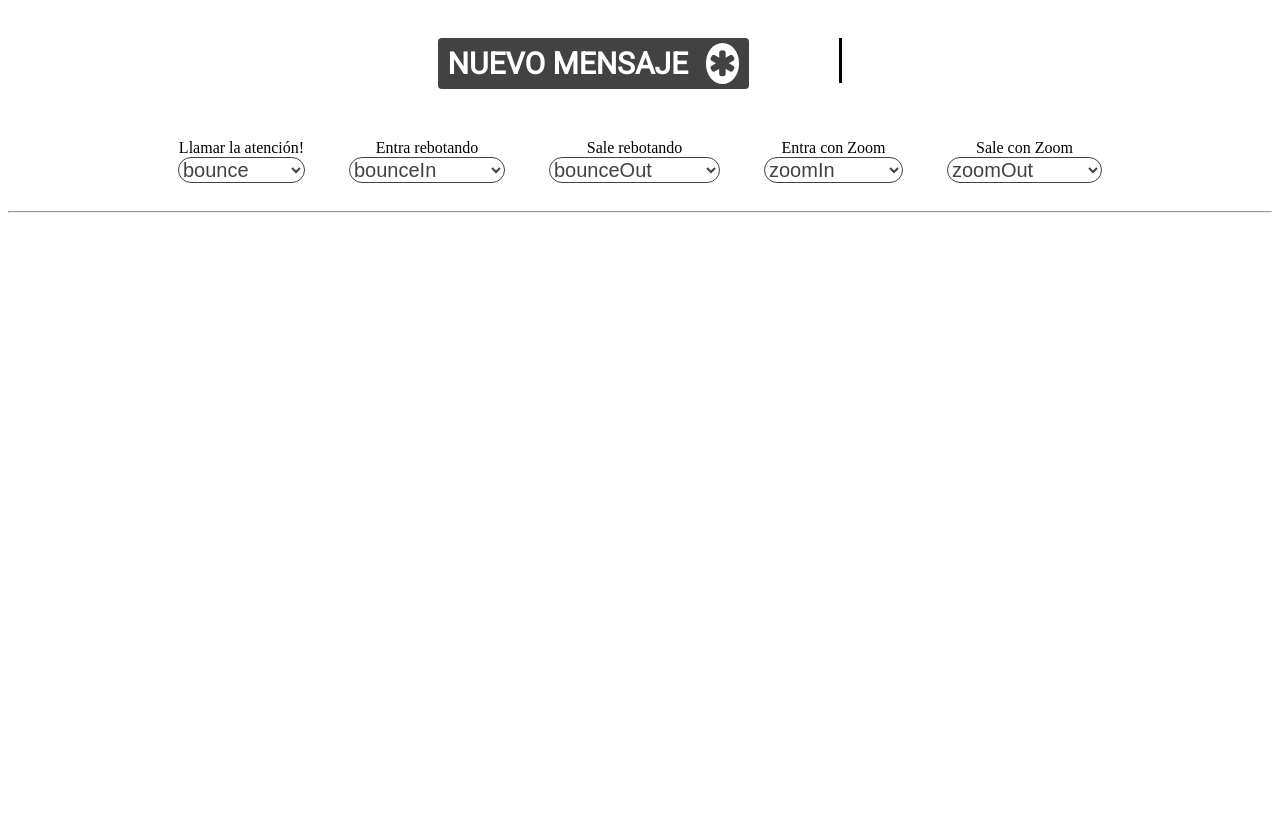
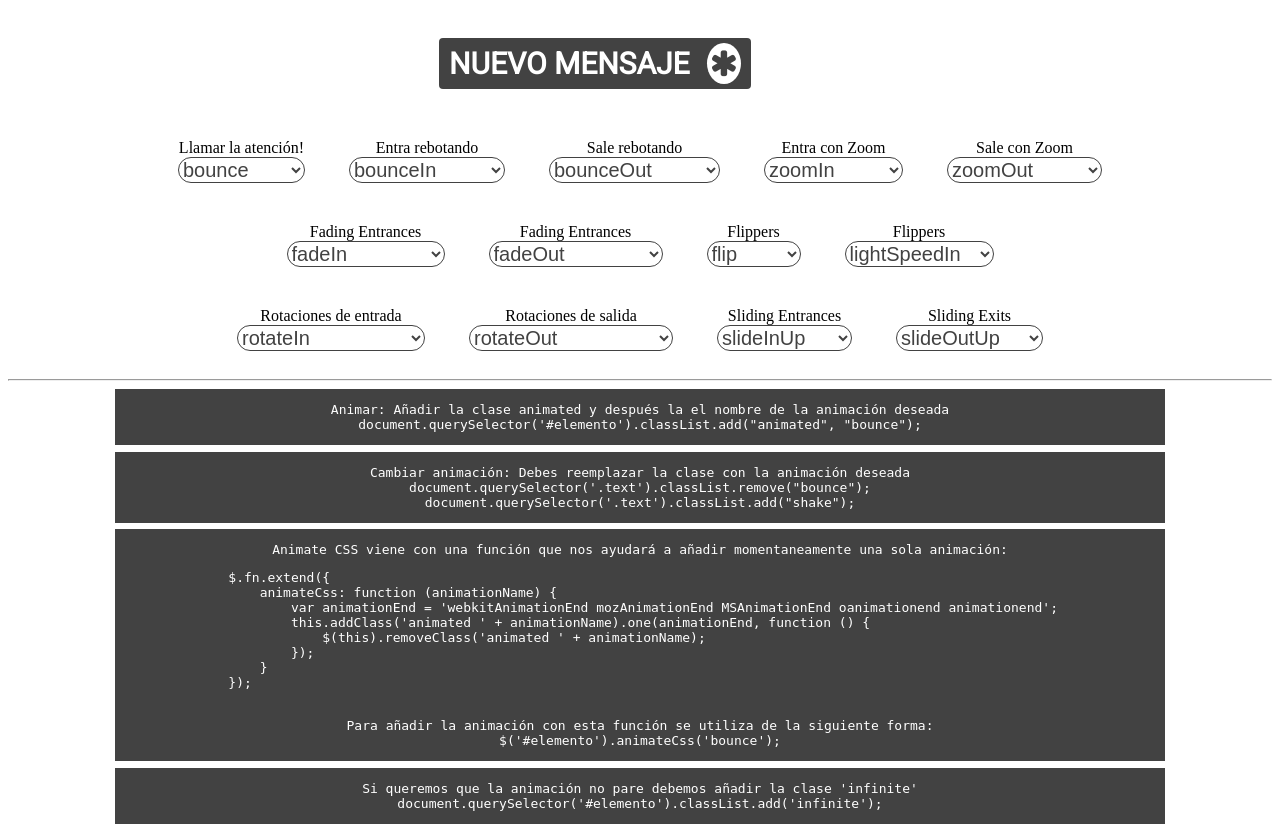
Before and after one commit to eichgi/blog-hoclabs, a PHP site: page / in a window 1280 px wide. Before the commit the page ends 213 px from the top, so only its background shows below. Run offline with PHP 8.4, Linux system fonts and the light colour scheme; some libraries are stand-ins or nearby versions.

Commit message:
Actualizando practica de animate css

```diff
--- a/animate-css/index.html
+++ b/animate-css/index.html
@@ -11,7 +11,6 @@
 
 <div class="contenedor">
     <p class="text">NUEVO MENSAJE <span class="badge"><i class="fa fa-asterisk"></i></span></p>
-    <span class="vertical-line"></span>
 </div>
 
 <div class="contenedor">
@@ -73,15 +72,147 @@
             <option value="zoomOutUp">zoomOutUp</option>
         </select>
     </div>
+</div>
+
+<div class="contenedor">
+    <div class="estilo-animacion">
+        <label>Fading Entrances</label>
+        <select class="select-animar">
+            <option value="fadeIn">fadeIn</option>
+            <option value="fadeInDown">fadeInDown</option>
+            <option value="fadeInDownBig">fadeInDownBig</option>
+            <option value="fadeInLeft">fadeInLeft</option>
+            <option value="fadeInLeftBig">fadeInLeftBig</option>
+            <option value="fadeInRight">fadeInRight</option>
+            <option value="fadeInRightBig">fadeInRightBig</option>
+            <option value="fadeInUp">fadeInUp</option>
+            <option value="fadeInUpBig">fadeInUpBig</option>
+        </select>
+    </div>
+
+    <div class="estilo-animacion">
+        <label>Fading Entrances</label>
+        <select class="select-animar">
+            <option value="fadeOut">fadeOut</option>
+            <option value="fadeOutDown">fadeOutDown</option>
+            <option value="fadeOutDownBig">fadeOutDownBig</option>
+            <option value="fadeOutLeft">fadeOutLeft</option>
+            <option value="fadeOutLeftBig">fadeOutLeftBig</option>
+            <option value="fadeOutRight">fadeOutRight</option>
+            <option value="fadeOutRightBig">fadeOutRightBig</option>
+            <option value="fadeOutUp">fadeOutUp</option>
+            <option value="fadeOutUpBig">fadeOutUpBig</option>
+        </select>
+    </div>
+
+    <div class="estilo-animacion">
+        <label>Flippers</label>
+        <select class="select-animar">
+            <option value="flip">flip</option>
+            <option value="flipInX">flipInX</option>
+            <option value="flipInY">flipInY</option>
+            <option value="flipOutX">flipOutX</option>
+            <option value="flipOutY">flipOutY</option>
+        </select>
+    </div>
+
+    <div class="estilo-animacion">
+        <label>Flippers</label>
+        <select class="select-animar">
+            <option value="lightSpeedIn">lightSpeedIn</option>
+            <option value="lightSpeedOut">lightSpeedOut</option>
+        </select>
+    </div>
+</div>
+
+<div class="contenedor">
+    <div class="estilo-animacion">
+        <label>Rotaciones de entrada</label>
+        <select class="select-animar">
+            <option value="rotateIn">rotateIn</option>
+            <option value="RotateInDownLeft">RotateInDownLeft</option>
+            <option value="rotateInDownRight">rotateInDownRight</option>
+            <option value="rotateInUpLeft">rotateInUpLeft</option>
+            <option value="rotateInUpRight">rotateInUpRight</option>
+        </select>
+    </div>
+
+    <div class="estilo-animacion">
+        <label>Rotaciones de salida</label>
+        <select class="select-animar">
+            <option value="rotateOut">rotateOut</option>
+            <option value="RotateOutDownLeft">RotateOutDownLeft</option>
+            <option value="rotateOutDownRight">rotateOutDownRight</option>
+            <option value="rotateOutUpLeft">rotateOutUpLeft</option>
+            <option value="rotateOutUpRight">rotateOutUpRight</option>
+        </select>
+    </div>
+
+    <div class="estilo-animacion">
+        <label>Sliding Entrances</label>
+        <select class="select-animar">
+            <option value="slideInUp">slideInUp</option>
+            <option value="slideInDown">SlideInDown</option>
+            <option value="slideInLeft">slideInLeft</option>
+            <option value="slideInRight">slideInRight</option>
+        </select>
+    </div>
+
+    <div class="estilo-animacion">
+        <label>Sliding Exits</label>
+        <select class="select-animar">
+            <option value="slideOutUp">slideOutUp</option>
+            <option value="slideOutDown">slideOutDown</option>
+            <option value="slideOutLeft">slideOutLeft</option>
+            <option value="slideOutRight">slideOutRight</option>
+        </select>
+    </div>
+</div>
+
+<hr>
+
+<div class="contenedor">
+    <div class="code">
+        Animar: Añadir la clase animated y después la el nombre de la animación deseada
+        <br>
+        document.querySelector('#elemento').classList.add("animated", "bounce");
+    </div>
+
+    <div class="code">
+        Cambiar animación: Debes reemplazar la clase con la animación deseada
+        <br>
+        document.querySelector('.text').classList.remove("bounce");
+        <br>
+        document.querySelector('.text').classList.add("shake");
+    </div>
+
+    <div class="code">
+        Animate CSS viene con una función que nos ayudará a añadir momentaneamente una sola animación:
+        <br>
+        <pre>
+            $.fn.extend({
+                animateCss: function (animationName) {
+                    var animationEnd = 'webkitAnimationEnd mozAnimationEnd MSAnimationEnd oanimationend animationend';
+                    this.addClass('animated ' + animationName).one(animationEnd, function () {
+                        $(this).removeClass('animated ' + animationName);
+                    });
+                }
+            });
+        </pre>
+
+        Para añadir la animación con esta función se utiliza de la siguiente forma:
+        <br>
+        $('#elemento').animateCss('bounce');
+    </div>
+
+    <div class="code">
+        Si queremos que la animación no pare debemos añadir la clase 'infinite'
+        <br>
+        document.querySelector('#elemento').classList.add('infinite');
+    </div>
 
 </div>
 
-<hr>
-<!--<button id="bounceOutLeft" class="btn">bounceOutLeft</button>
-<button id="bounce" class="btn">bounce</button>
-<button id="pulse" class="btn">pulse</button>
-<button id="custom" class="btn">custom</button>
-<button id="infinite" class="btn">Infinitamente</button>-->
 <script src="../datatable/js/jquery.js"></script>
 <script>
     $.fn.extend({
@@ -97,25 +228,10 @@
         $('.text').animateCss($(this).val());
     });
 
-    /*$('#infinite').click(function () {
-     $('.text').toggleClass('infinite');
-     });
-
-     $('#bounce').click(function () {
-     $('.text').toggleClass('bounce')
-     });
-
-     $('#pulse').click(function () {
-     $('.text').toggleClass('pulse')
-     });
-
-     $('#custom').click(function () {
-     $('.text').animateCss('pulse')
-     });
-
-     $('#bounceOutLeft').click(function () {
-     $('.text').addClass('bounceOutLeft')
-     });*/
+    $('.btn').click(function () {
+        document.querySelector('.text').classList.remove("bounce");
+        document.querySelector('.text').classList.add("shake");
+    });
 </script>
 </body>
 </html>
--- a/animate-css/style.css
+++ b/animate-css/style.css
@@ -62,3 +62,24 @@ body {
 .estilo-animacion > label {
     display: block;
 }
+
+.pre {
+    display: inline-block;
+    background-color: #424242;
+    color: #fff;
+}
+
+.code {
+    display: block;
+    background-color: #424242;
+    color: #fff;
+    padding: 1em 1.5em;
+    font-family: monospace;
+    margin: 0 auto 0.5em;
+    width: 80%;
+}
+
+.code > pre {
+    text-align: left;
+    overflow: auto;
+}
```
